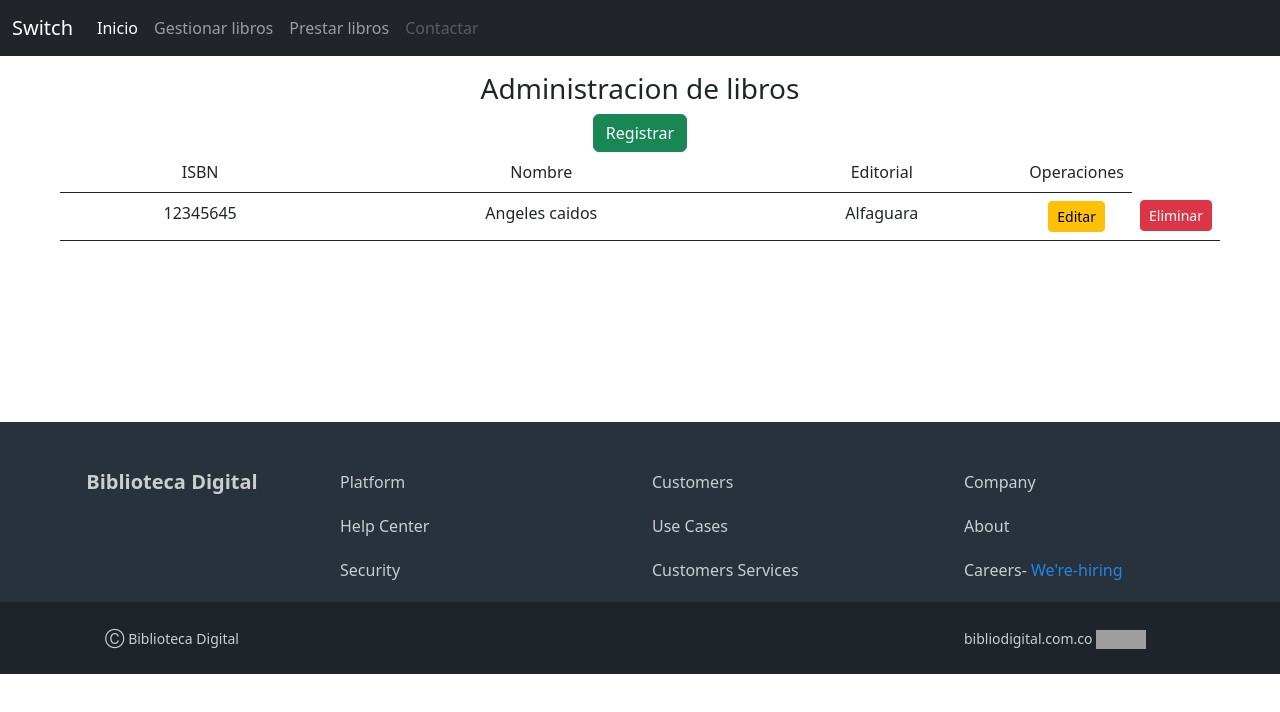
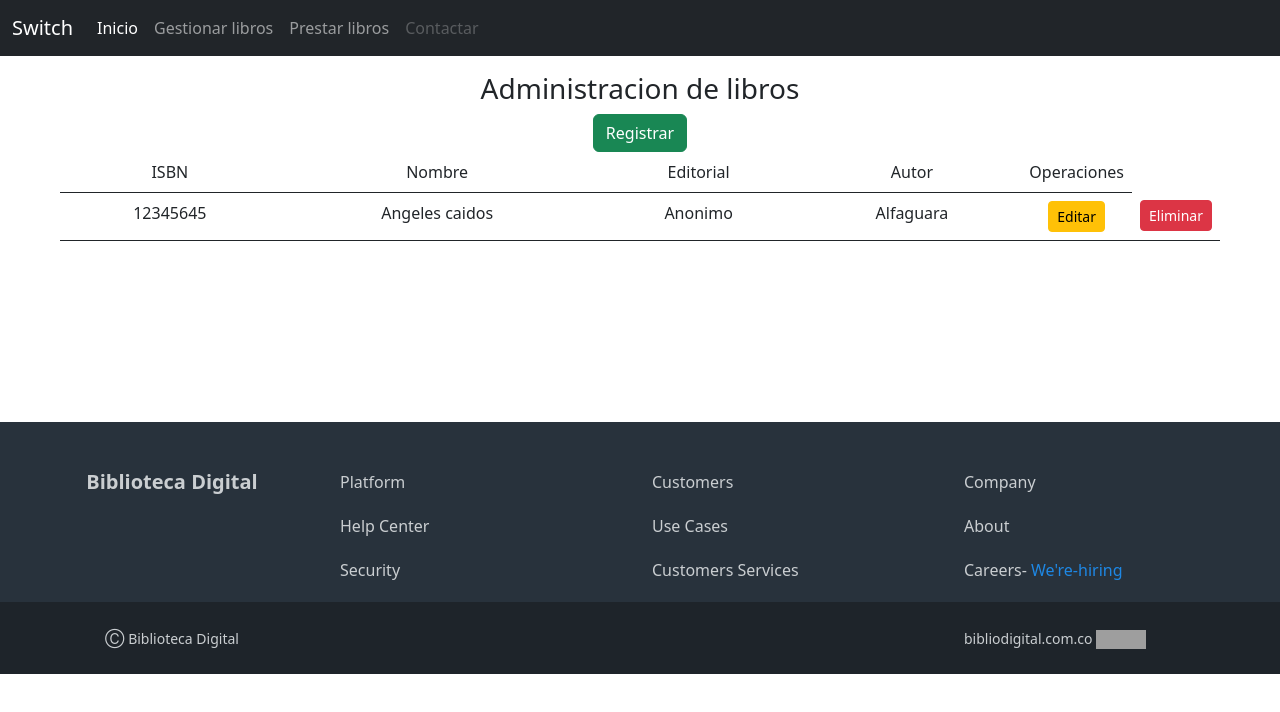
Before and after one commit to LuisFerOv25/ProyectoBiblioteca, an Angular app: page /gestionLibro in a window 1280 px wide. Shown: the top 712 px of the page. Built offline with nearby package versions, Linux system fonts and the light colour scheme; grey boxes are pictures that could not be loaded.

Commit message:
Adicion de atributo autor en los componentes de edita-libro, gestion-libro y prestar-libro

```diff
--- a/src/app/componentes/edita-libro/edita-libro.component.html
+++ b/src/app/componentes/edita-libro/edita-libro.component.html
@@ -19,6 +19,14 @@
       </div>
 
       <div class="mb-3">
+        <label for="autor" class="form-label">Autor</label>
+        <input type="text" formControlName="autor" class="form-control" id="autor" autocomplete="off">
+        <span *ngIf="editaLib.get('autor')?.invalid && editaLib.get('autor')?.touched" class="text-danger">
+          El <strong>titulo</strong> es un campo requerido
+        </span>
+      </div>
+
+      <div class="mb-3">
         <label for="editorial" class="form-label">Editoral</label>
         <input type="text" formControlName="editorial" class="form-control" id="editorial" autocomplete="off">
         <span *ngIf="editaLib.get('editorial')?.invalid && editaLib.get('editorial')?.touched" class="text-danger">
--- a/src/app/componentes/edita-libro/edita-libro.component.ts
+++ b/src/app/componentes/edita-libro/edita-libro.component.ts
@@ -14,6 +14,7 @@ export class EditaLibroComponent implements OnInit {
     this.editaLib=this.fb.group({
       isbn:['',Validators.required],
       titulo:['',Validators.required],
+      autor:['',Validators.required],
       editorial:['',Validators.required]
     }
     )
@@ -28,6 +29,7 @@ export class EditaLibroComponent implements OnInit {
     const libro:Libro={
       ISBN: this.editaLib.get('isbn')?.value,
       titulo: this.editaLib.get('titulo')?.value,
+      autor: this.editaLib.get('autor')?.value,
       editorial: this.editaLib.get('editorial')?.value,
     }
     console.log(libro);
--- a/src/app/componentes/gestion-libro/gestion-libro.component.html
+++ b/src/app/componentes/gestion-libro/gestion-libro.component.html
@@ -23,6 +23,7 @@
           <td>ISBN</td>
           <td>Nombre</td>
           <td>Editorial</td>
+          <td>Autor</td>
           <td>Operaciones</td>
         </tr>
       </thead>
@@ -33,6 +34,9 @@
           </td>
           <td>
             {{ user.titulo }}
+          </td>
+          <td>
+            {{ user.autor }}
           </td>
           <td>
             {{ user.editorial }}
--- a/src/app/componentes/gestion-libro/gestion-libro.component.ts
+++ b/src/app/componentes/gestion-libro/gestion-libro.component.ts
@@ -11,6 +11,7 @@ export class GestionLibroComponent implements OnInit {
     {
       ISBN: '12345645',
       titulo: 'Angeles caidos',
+      autor: 'Anonimo',
       editorial: 'Alfaguara',
     }
 
--- a/src/app/componentes/prestar-libro/prestar-libro.component.ts
+++ b/src/app/componentes/prestar-libro/prestar-libro.component.ts
@@ -13,6 +13,7 @@ export class PrestarLibroComponent implements OnInit {
     {
       ISBN: '12345645',
       nombre: 'Angeles caidos',
+      autor: 'Anonimo',
       fecha: new Date(),
       duracion: '5 dias',
       nombrepres: 'antonio velas'
--- a/src/app/interfaces/libros.ts
+++ b/src/app/interfaces/libros.ts
@@ -3,6 +3,7 @@ export interface Libro{
     id?: number;
     ISBN: string;
     titulo:string;
+    autor:string;
     editorial:string;
 
 }
--- a/src/app/interfaces/prestamolib.ts
+++ b/src/app/interfaces/prestamolib.ts
@@ -3,6 +3,7 @@ export interface prestamoLib{
     id?: number;
     ISBN: string;
     nombre:string;
+    autor:string;
     fecha: Date;
     duracion:  string;
     nombrepres: string;
```
